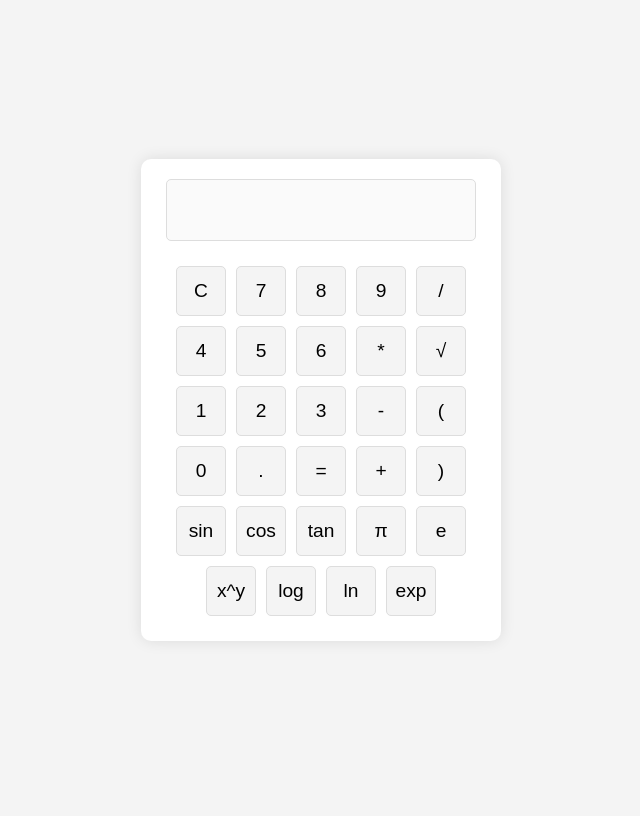
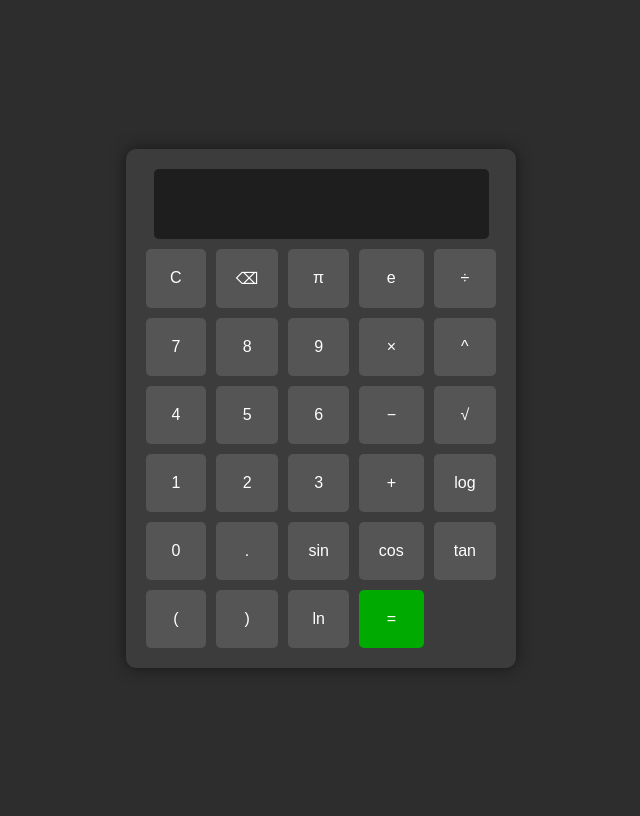
Before and after one commit to Erisbuenaventura22/calculator, a PHP site: page / in a window 1280 px wide. Shown: the whole page, without its empty margins (319-959 px from the left). Before the commit the page ends 616 px from the top, so only its background shows below. Run offline with PHP 8.4, Linux system fonts and the light colour scheme.

Commit message:
Update index.php

```diff
--- a/index.php
+++ b/index.php
@@ -2,147 +2,158 @@
 <html lang="en">
 <head>
   <meta charset="UTF-8">
-    <meta name="viewport" content="width=device-width, initial-scale=1.0">
   <title>Scientific Calculator</title>
   <style>
-        /* General body styling */
+    /* Style for the entire page */
     body {
-            font-family: Arial, sans-serif;
-            display: flex;
-            justify-content: center;
-            align-items: center;
-            height: 100vh;
-            margin: 0;
-            background-color: #f4f4f4;
+    font-family: 'Segoe UI', sans-serif;     /* Sets a clean sans-serif font */
+    background: #2d2d2d;                     /* Dark gray background */
+    color: #fff;                             /* White default text color */
+    display: flex;                           /* Use flexbox for layout */
+    justify-content: center;                /* Horizontally center the content */
+    align-items: center;                    /* Vertically center the content */
+    height: 100vh;                           /* Full viewport height */
     }
 
-        /* Calculator container styling */
+    /* Style for the calculator container */
     .calculator {
-            background-color: #fff;
-            padding: 20px;
-            border-radius: 10px;
-            box-shadow: 0 0 15px rgba(0, 0, 0, 0.1);
-            text-align: center;
-            width: 320px;
+    background: #3c3c3c;                     /* Darker background for calculator */
+    padding: 20px;                           /* Inner spacing around content */
+    border-radius: 10px;                     /* Rounded corners */
+    box-shadow: 0 0 15px rgba(0,0,0,0.5);     /* Subtle shadow for depth */
+    width: 350px;                            /* Fixed width for calculator box */
     }
 
-        /* Display input styling */
-        #display {
-            width: 90%;
-            height: 40px;
-            text-align: right;
-            font-size: 1.5em;
-            margin-bottom: 20px;
-            padding: 10px;
-            border-radius: 5px;
-            border: 1px solid #ddd;
-            margin-left: auto;
-            margin-right: auto;
+    /* Style for the display input field */
+    input[type="text"] {
+    width: 90%;                              /* Set input width slightly smaller than container */
+    height: 50px;                            /* Fixed height */
+    font-size: 24px;                         /* Large font for readability */
+    text-align: right;                       /* Text aligned to the right like traditional calculators */
+    padding: 10px;                           /* Inner padding */
+    margin: 0 auto 10px;                     /* Center the input horizontally and add bottom margin */
+    border: none;                            /* No border */
+    border-radius: 5px;                      /* Rounded edges */
+    background: #1e1e1e;                     /* Dark background for the display */
+    color: #0f0;                             /* Green text color like classic calculators */
+    display: block;                          /* Required for margin auto to work correctly */
     }
 
-        /* Button styling */
+    /* Container for all calculator buttons */
+    .buttons {
+    display: grid;                           /* Use grid layout for buttons */
+    grid-template-columns: repeat(5, 1fr);   /* Create 5 equal-width columns */
+    gap: 10px;                               /* Space between buttons */
+    }
+
+    /* General button styling */
     button {
-            width: 50px;
-            height: 50px;
-            font-size: 1.2em;
-            margin: 5px;
-            cursor: pointer;
-            border-radius: 5px;
-            border: 1px solid #ddd;
-            background-color: #f4f4f4;
-            transition: background-color 0.2s;
+    padding: 20px;                           /* Size of buttons */
+    font-size: 16px;                         /* Button text size */
+    border: none;                            /* Remove default borders */
+    border-radius: 5px;                      /* Rounded buttons */
+    background: #555;                        /* Dark gray background */
+    color: white;                            /* White text */
+    cursor: pointer;                         /* Pointer cursor on hover */
+    transition: background 0.3s;             /* Smooth background transition on hover */
     }
 
     /* Button hover effect */
     button:hover {
-            background-color: #e0e0e0;
+    background: #777;                        /* Lighten background color on hover */
     }
 
-        /* Row container styling */
-        .row {
-            display: flex;
-            justify-content: center;
+    /* Special styling for the "=" button */
+    .equals {
+    background: #0a0;                        /* Green background to stand out */
     }
   </style>
 </head>
 <body>
+
+<!-- Main calculator container -->
 <div class="calculator">
-        <!-- Display for calculator input and output -->
-        <input type="text" id="display" disabled/>
+
+    <!-- Input field for displaying current expression or result -->
+    <input type="text" id="display" readonly> <!-- readonly prevents user typing directly -->
+
+    <!-- Button container -->
     <div class="buttons">
-            <!-- Row 1: Clear, numbers 7-9, division -->
-            <div class="row">
-                <button onclick="clearDisplay()">C</button>
-                <button onclick="appendToDisplay('7')">7</button>
-                <button onclick="appendToDisplay('8')">8</button>
-                <button onclick="appendToDisplay('9')">9</button>
-                <button onclick="appendToDisplay('/')">/</button>
-            </div>
-            <!-- Row 2: Numbers 4-6, multiplication, square root -->
-            <div class="row">
-                <button onclick="appendToDisplay('4')">4</button>
-                <button onclick="appendToDisplay('5')">5</button>
-                <button onclick="appendToDisplay('6')">6</button>
-                <button onclick="appendToDisplay('*')">*</button>
-                <button onclick="appendToDisplay('sqrt(')">√</button>
-            </div>
-            <!-- Row 3: Numbers 1-3, subtraction, open parenthesis -->
-            <div class="row">
-                <button onclick="appendToDisplay('1')">1</button>
-                <button onclick="appendToDisplay('2')">2</button>
-                <button onclick="appendToDisplay('3')">3</button>
-                <button onclick="appendToDisplay('-')">-</button>
-                <button onclick="appendToDisplay('(')">(</button>
-            </div>
-            <!-- Row 4: Number 0, decimal, equals, addition, close parenthesis -->
-            <div class="row">
-                <button onclick="appendToDisplay('0')">0</button>
-                <button onclick="appendToDisplay('.')">.</button>
-                <button onclick="calculateResult()">=</button>
-                <button onclick="appendToDisplay('+')">+</button>
-                <button onclick="appendToDisplay(')')">)</button>
-            </div>
-            <!-- Row 5: Scientific functions (sin, cos, tan, pi, e) -->
-            <div class="row">
-                <button onclick="appendToDisplay('sin(')">sin</button>
-                <button onclick="appendToDisplay('cos(')">cos</button>
-                <button onclick="appendToDisplay('tan(')">tan</button>
-                <button onclick="appendToDisplay('Math.PI')">π</button>
-                <button onclick="appendToDisplay('Math.E')">e</button>
-            </div>
-            <!-- Row 6: Scientific functions (power, log, ln, exp) -->
-            <div class="row">
-                <button onclick="appendToDisplay('Math.pow(')">x^y</button>
-                <button onclick="appendToDisplay('Math.log10(')">log</button>
-                <button onclick="appendToDisplay('Math.log(')">ln</button>
-                <button onclick="appendToDisplay('Math.exp(')">exp</button>
-            </div>
+
+      <!-- First row -->
+      <button onclick="clearDisplay()">C</button>         <!-- Clear the display -->
+      <button onclick="backspace()">⌫</button>            <!-- Remove last character -->
+      <button onclick="append('π')">π</button>            <!-- Append π (pi constant) -->
+      <button onclick="append('e')">e</button>            <!-- Append e (Euler's number) -->
+      <button onclick="append('/')">÷</button>            <!-- Append divide operator -->
+
+      <!-- Second row -->
+      <button onclick="append('7')">7</button>
+      <button onclick="append('8')">8</button>
+      <button onclick="append('9')">9</button>
+      <button onclick="append('*')">×</button>            <!-- Append multiply operator -->
+      <button onclick="append('**')">^</button>           <!-- Append power operator -->
+
+      <!-- Third row -->
+      <button onclick="append('4')">4</button>
+      <button onclick="append('5')">5</button>
+      <button onclick="append('6')">6</button>
+      <button onclick="append('-')">−</button>            <!-- Append subtraction operator -->
+      <button onclick="append('Math.sqrt(')">√</button>   <!-- Append square root function -->
+
+      <!-- Fourth row -->
+      <button onclick="append('1')">1</button>
+      <button onclick="append('2')">2</button>
+      <button onclick="append('3')">3</button>
+      <button onclick="append('+')">+</button>            <!-- Append addition operator -->
+      <button onclick="append('Math.log10(')">log</button> <!-- Append log base 10 function -->
+
+      <!-- Fifth row -->
+      <button onclick="append('0')">0</button>
+      <button onclick="append('.')">.</button>            <!-- Append decimal point -->
+      <button onclick="append('Math.sin(')">sin</button>  <!-- Append sine function -->
+      <button onclick="append('Math.cos(')">cos</button>  <!-- Append cosine function -->
+      <button onclick="append('Math.tan(')">tan</button>  <!-- Append tangent function -->
+
+      <!-- Sixth row -->
+      <button onclick="append('(')">(</button>            <!-- Open parenthesis -->
+      <button onclick="append(')')">)</button>            <!-- Close parenthesis -->
+      <button onclick="append('Math.log(')">ln</button>   <!-- Append natural log function -->
+      <button class="equals" onclick="calculate()">=</button> <!-- Evaluate the expression -->
+
     </div>
   </div>
 
+  <!-- JavaScript section -->
   <script>
-        // Reference to the display element
-        let display = document.getElementById("display");
+    const display = document.getElementById('display'); // Selects the display input field
 
-        // Append a value to the display
-        function appendToDisplay(value) {
-            display.value += value;
+    // Function to add characters to the display
+    function append(value) {
+      if (value === 'π') value = Math.PI; // Convert π to Math.PI
+      if (value === 'e') value = Math.E;  // Convert e to Math.E
+      display.value += value;             // Append value to current display
     }
 
-        // Clear the display
+    // Function to clear the entire display
     function clearDisplay() {
-            display.value = '';
+      display.value = '';                 // Resets the display to empty
     }
 
-        // Calculate the result of the expression in the display
-        function calculateResult() {
+    // Function to remove the last character
+    function backspace() {
+      display.value = display.value.slice(0, -1); // Removes last character from the string
+    }
+
+    // Function to evaluate the expression
+    function calculate() {
       try {
-                // Evaluate the expression and replace "Math.pow" etc., with their actual math functions.
-                display.value = eval(display.value);
+        display.value = eval(display.value); // Evaluates the math expression using JavaScript
       } catch (e) {
-                display.value = 'Error'; // Display error if the expression is invalid
+        display.value = 'Error';             // Display error message if evaluation fails
       }
     }
   </script>
+
 </body>
 </html>
```
Lines whose indentation alone changed are shown as unchanged.
